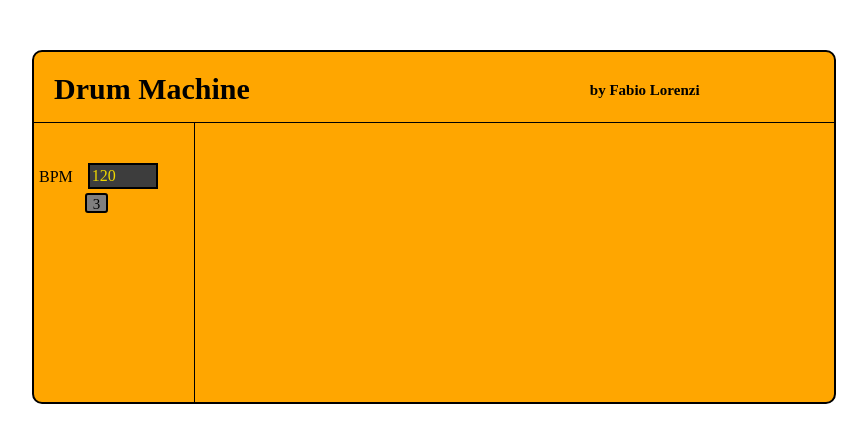
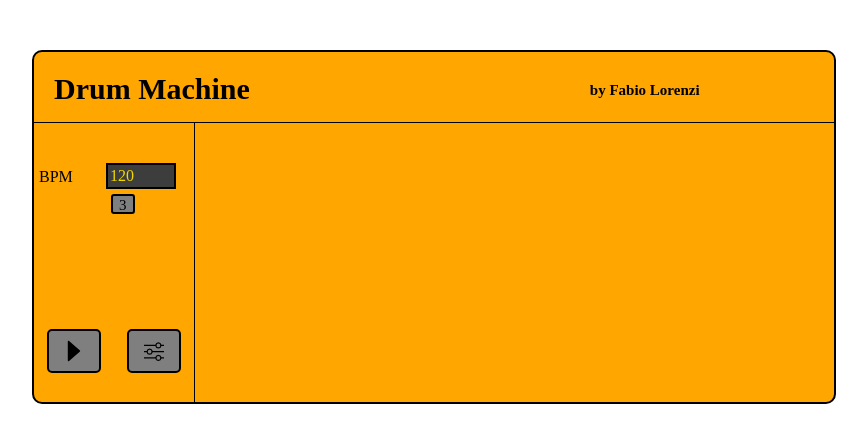
Before and after one commit to fabiolorenzi/drum-machine, a React (Create React App) app: page / in a window 1280 px wide. Shown: the top 442 px of the page, without its empty margins (206-1073 px from the left). Built offline with nearby package versions, Linux system fonts and the light colour scheme; a web font is replaced by a local one.

Commit message:
start & stop buttons inserted

```diff
--- a/package.json
+++ b/package.json
@@ -8,6 +8,7 @@
     "@testing-library/user-event": "^12.8.3",
     "react": "^17.0.2",
     "react-dom": "^17.0.2",
+    "react-icons": "^4.2.0",
     "react-router-dom": "^5.2.0",
     "react-scripts": "4.0.3",
     "web-vitals": "^1.1.1"
--- a/src/components/MainContainer.jsx
+++ b/src/components/MainContainer.jsx
@@ -1,4 +1,6 @@
 import React, { useState } from "react";
+import { AiFillCaretRight } from "react-icons/ai";
+import { BsSliders } from "react-icons/bs";
 
 function MainContainer() {
 
@@ -59,7 +61,25 @@ function MainContainer() {
                     />
                 </div>
                 <div className="secondLine">
-                    <button className="tripletButton" id={settings.triplet ? "tripletActive" : ""} onClick={tripletSetter}>3</button>
+                    <button
+                        className="tripletButton"
+                        id={settings.triplet ? "tripletActive" : ""}
+                        onClick={tripletSetter}>
+                            3
+                    </button>
+                </div>
+                <div className="playLine">
+                    <button
+                        className="playStopButton playButton"
+                        id={settings.playing ? "playButtonActive" : ""}
+                        onClick={starter}>
+                            <AiFillCaretRight id="playWritten" />
+                    </button>
+                    <button
+                        className="playStopButton stopButton"
+                        onClick={stopper}>
+                            <BsSliders id="stopWritten" />
+                    </button>
                 </div>
             </div>
         </div>
--- a/src/style.css
+++ b/src/style.css
@@ -46,8 +46,6 @@ body {
 }
 
 .playerSection {
-    display: flex;
-    flex-wrap: nowrap;
     width: 20%;
     height: 80%;
     border-right: 1px solid #000000;
@@ -77,14 +75,52 @@ body {
     display: block;
     height: 20px;
     font-size: 15px;
-    margin-top: 70px;
-    margin-left: -73px;
     color: #000000;
     background-color: #807f7f;
     border: 2px solid #000000;
     border-radius: 3px;
+    position: relative;
+    top: -35px;
+    left: 77px;
 }
 
 #tripletActive {
     color: #ff0000;
 }
+
+.playLine {
+    display: flex;
+    width: 100%;
+    position: relative;
+    top: 80px;
+}
+
+.playStopButton {
+    display: inline-block;
+    padding: 5px 10px;
+    margin: auto;
+    border: 2px solid #000000;
+    border-radius: 5px;
+    color: #000000;
+    background-color: #807f7f;
+}
+
+.playButton {
+    font-size: 30px;
+}
+
+#playButtonActive,
+.stopButton:active {
+    color: #ff0000;
+}
+
+#playWritten,
+#stopWritten {
+    display: block;
+    margin: auto;
+}
+
+.stopButton {
+    font-size: 20px;
+    padding: 10px 15px;
+}
```
Also changed, not shown: 1 other file (tests, documents, lock files or other folders).
